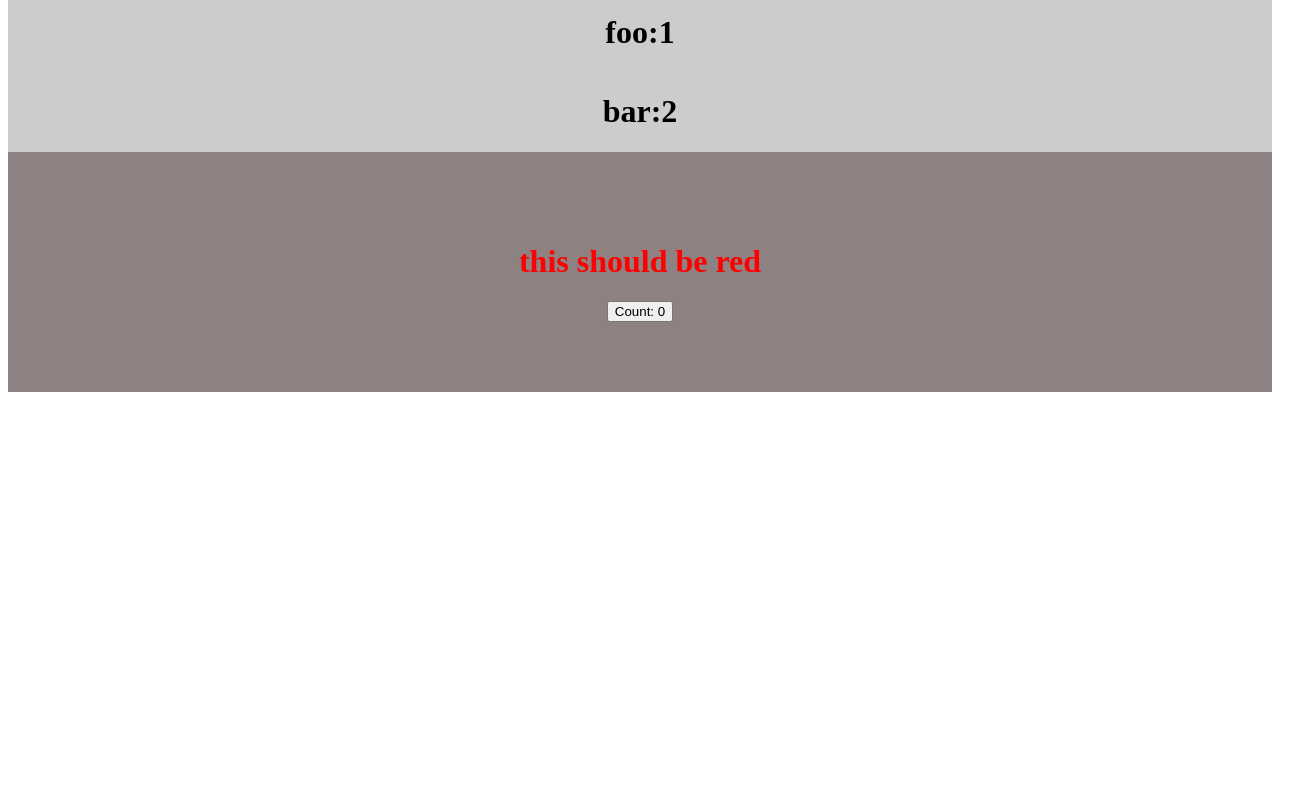
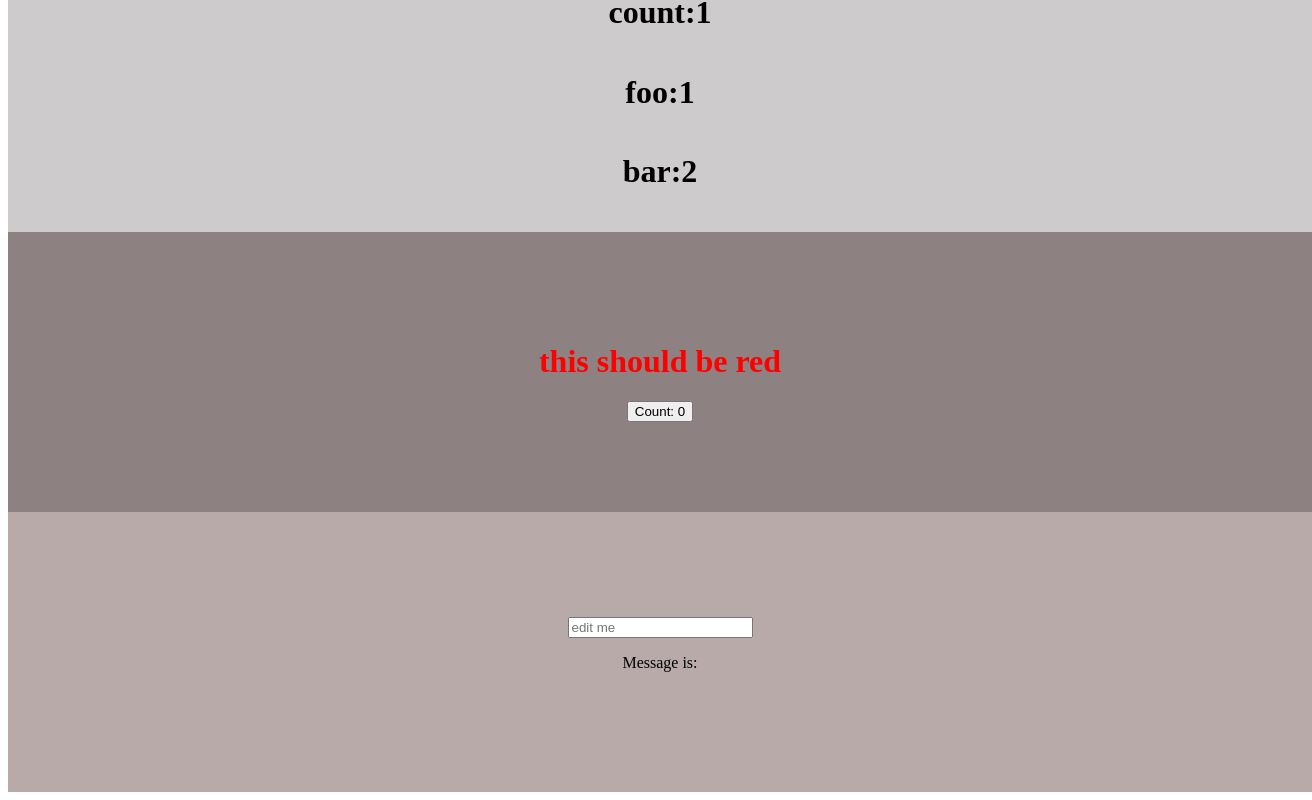
Before and after one commit to ramazankarisan/vue-test, a Vue app in the folder vue-project/: page / in a window 1280 px wide. Shown: the part 336-1136 px from the top of the page, 1312 px wide, since content can reach past the window. Before the commit the page ends 800 px from the top, so only its background shows below. Built offline with nearby package versions, Linux system fonts and the light colour scheme.

Commit message:
form bindings added

```diff
--- a/vue-project/src/App.vue
+++ b/vue-project/src/App.vue
@@ -2,14 +2,19 @@
 import ReactiveState from "./components/ReactiveState.vue"
 import RefState from "./components/RefState.vue"
 import AttributeBindings from "./components/AttributeBindings.vue"
+import FormBindings from "./components/FormBindings.vue";
+
 
 
 </script>
 
 <template>
+
   <ReactiveState/>
   <RefState/>
   <AttributeBindings/>
+  <FormBindings/>
+
 
 </template>
 
--- a/vue-project/src/components/AttributeBindings.vue
+++ b/vue-project/src/components/AttributeBindings.vue
@@ -22,6 +22,8 @@ Therefore, the following will NOT work:
 
     <main>
     <h1 :class="headingClass">this should be red</h1>
+    <!-- Inline Handlers -->
+    <!-- for more info about events ->> https://vuejs.org/guide/essentials/event-handling.html#listening-to-events -->
     <button @click="increment">Count: {{ count }}</button>
 
     </main>
@@ -49,6 +51,7 @@ main{
   flex-direction: column;
   justify-content: center;
   align-items: center;
+  padding: 20px;
 }
 .classDiv{
     color:red;
--- /dev/null
+++ b/vue-project/src/components/FormBindings.vue
@@ -0,0 +1,42 @@
+<template>
+    <main>
+  <!-- <input :value="text" @input="onInput" placeholder="Type here">
+
+ <input  :value="text"  @input="event => text = event.target.value">
+The v-model directive helps us simplify the above to: -->
+
+<!-- <input v-model="text"  placeholder="Type here its with v-model"> -->
+  <!-- <p>{{ text }}</p> -->
+
+<input v-model="message" placeholder="edit me" />
+<p>Message is: {{ message }}</p>
+
+<!-- for more info about form bindings >>> https://vuejs.org/guide/essentials/forms.html -->
+    </main>
+</template>
+
+<script setup>
+import { ref } from 'vue'
+
+const text = ref('')
+const message = ref('')
+
+
+function onInput(e) {
+  text.value = e.target.value
+}
+</script>
+
+<style  scoped>
+main{
+    background-color: rgb(185, 170, 170);
+    color:black;
+    width: 100%;
+    height: 30vh;
+      display: flex;
+  flex-direction: column;
+  justify-content: center;
+  align-items: center;
+  padding: 20px;
+}
+</style>
--- a/vue-project/src/components/ReactiveState.vue
+++ b/vue-project/src/components/ReactiveState.vue
@@ -87,6 +87,8 @@ main{
   flex-direction: column;
   justify-content: center;
   align-items: center;
+  padding: 20px;
+
 }
 
 </style>
--- a/vue-project/src/components/RefState.vue
+++ b/vue-project/src/components/RefState.vue
@@ -44,5 +44,7 @@ main{
   flex-direction: column;
   justify-content: center;
   align-items: center;
+  padding: 20px;
+
 }
 </style>
```
